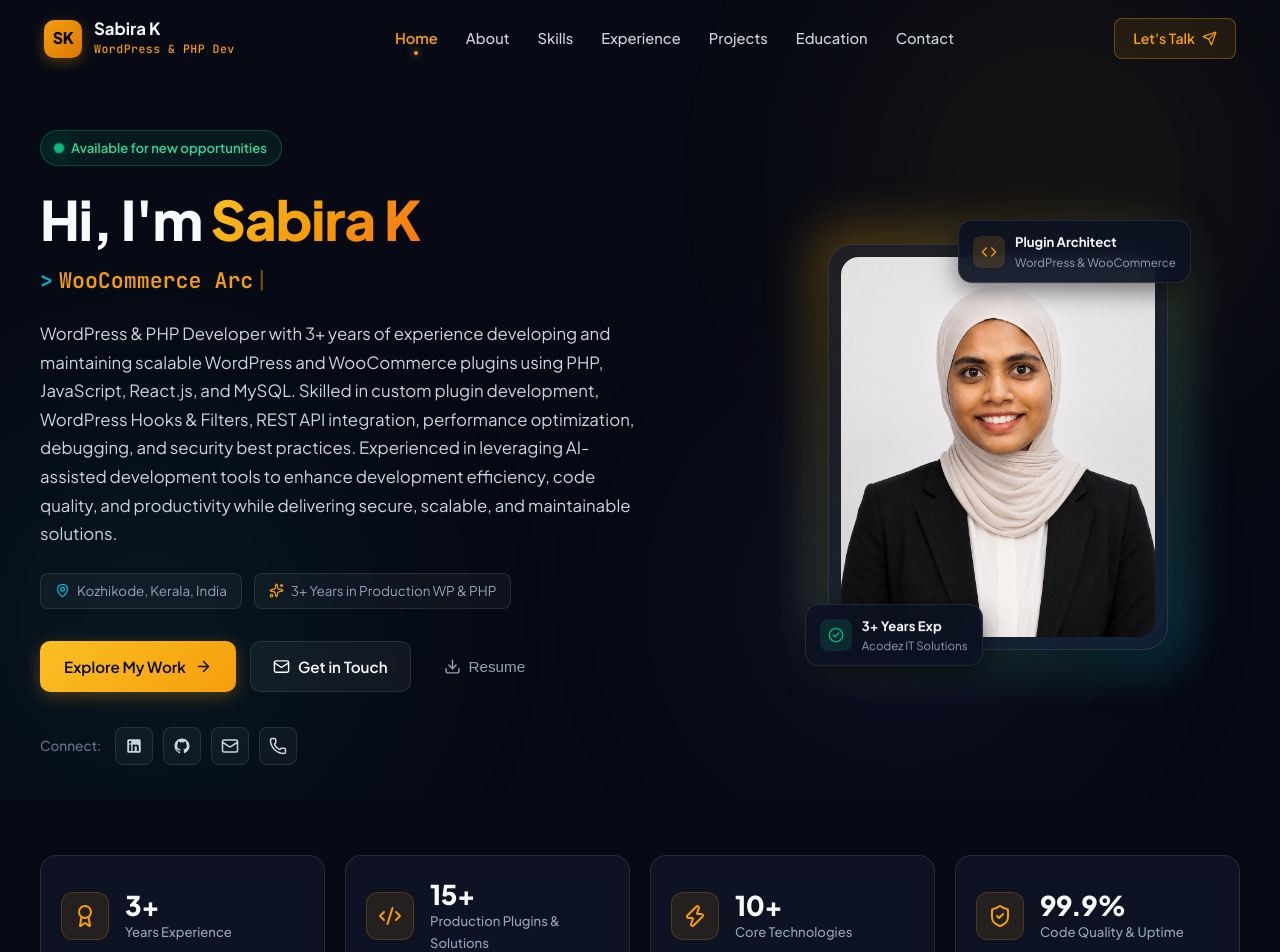
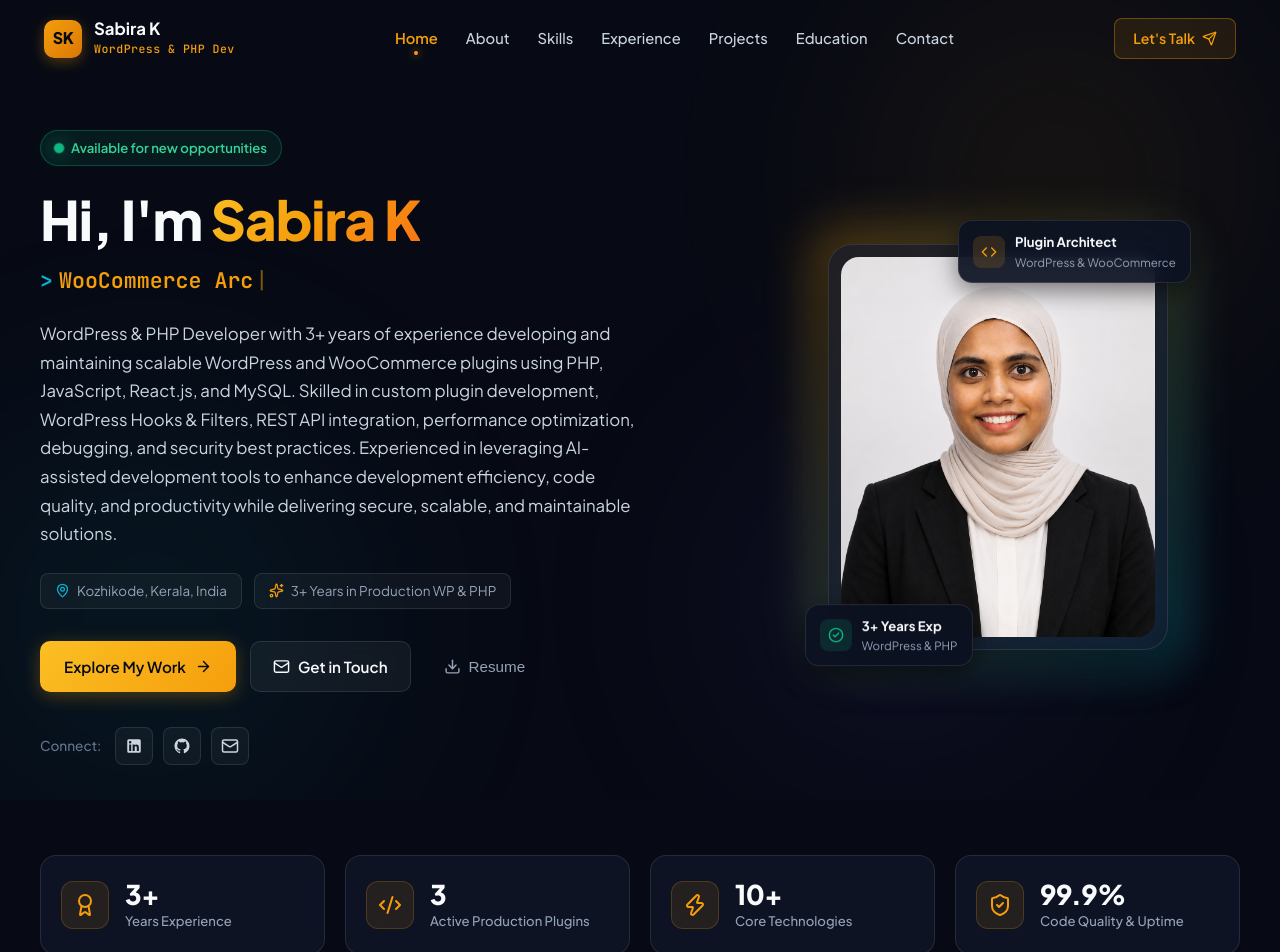
Before and after one commit to 24sab/portfolio, a React (Vite) app: page / in a window 1280 px wide. Shown: the top 952 px of the page. Built offline with nearby package versions, Linux system fonts and the light colour scheme.

Commit message:
Update contact info and portfolio details

```diff
--- a/src/components/Contact.jsx
+++ b/src/components/Contact.jsx
@@ -2,7 +2,6 @@ import React, { useState } from "react";
 import { personalInfo } from "../data/portfolioData";
 import {
   Mail,
-  Phone,
   MapPin,
   Send,
   Copy,
@@ -72,7 +71,7 @@ export default function Contact({ onShowToast }) {
           <div className="contact-info-card">
             <h3 className="contact-card-heading">Contact Information</h3>
             <p className="contact-intro-text">
-              Reach out directly via email, phone, or LinkedIn. I typically respond within 24 hours.
+              Reach out directly via email or LinkedIn. I typically respond within 24 hours.
             </p>
 
             <div className="contact-channels-list">
@@ -94,27 +93,6 @@ export default function Contact({ onShowToast }) {
                   title="Copy email to clipboard"
                 >
                   {copiedField === "Email" ? <Check size={16} className="text-success" /> : <Copy size={16} />}
-                </button>
-              </div>
-
-              {/* Phone */}
-              <div className="channel-item">
-                <div className="channel-icon-box">
-                  <Phone size={20} />
-                </div>
-                <div className="channel-info">
-                  <span className="channel-label">Phone / WhatsApp</span>
-                  <a href={`tel:${personalInfo.phone}`} className="channel-value">
-                    {personalInfo.phone}
-                  </a>
-                </div>
-                <button
-                  type="button"
-                  className="btn-copy"
-                  onClick={() => handleCopy(personalInfo.phone, "Phone number")}
-                  title="Copy phone to clipboard"
-                >
-                  {copiedField === "Phone number" ? <Check size={16} className="text-success" /> : <Copy size={16} />}
                 </button>
               </div>
 
--- a/src/components/Hero.jsx
+++ b/src/components/Hero.jsx
@@ -5,7 +5,6 @@ import {
   ArrowRight,
   Download,
   Mail,
-  Phone,
   Sparkles,
   MapPin,
   CheckCircle2,
@@ -136,13 +135,6 @@ export default function Hero({ onOpenContact }) {
               >
                 <Mail size={18} />
               </a>
-              <a
-                href={`tel:${personalInfo.phone}`}
-                className="social-btn"
-                aria-label="Phone Call"
-              >
-                <Phone size={18} />
-              </a>
             </div>
           </div>
         </div>
@@ -177,7 +169,7 @@ export default function Hero({ onOpenContact }) {
                 </div>
                 <div className="floating-badge-text">
                   <span className="badge-title">3+ Years Exp</span>
-                  <span className="badge-sub">Acodez IT Solutions</span>
+                  <span className="badge-sub">WordPress & PHP</span>
                 </div>
               </div>
             </div>
--- a/src/data/portfolioData.js
+++ b/src/data/portfolioData.js
@@ -10,13 +10,12 @@ export const personalInfo = {
   bio: "WordPress & PHP Developer with 3+ years of experience developing and maintaining scalable WordPress and WooCommerce plugins using PHP, JavaScript, React.js, and MySQL. Skilled in custom plugin development, WordPress Hooks & Filters, REST API integration, performance optimization, debugging, and security best practices. Experienced in leveraging AI-assisted development tools to enhance development efficiency, code quality, and productivity while delivering secure, scalable, and maintainable solutions.",
   location: "Kozhikode, Kerala, India",
   email: "sabirasdk24@gmail.com",
-  phone: "+91 9048752721",
   linkedin: "https://www.linkedin.com/in/sabira-k-0b3421212/",
   github: "https://github.com/24sab",
   status: "Available for new opportunities & freelance projects",
   stats: [
     { label: "Years Experience", value: "3+", suffix: "" },
-    { label: "Production Plugins & Solutions", value: "15+", suffix: "" },
+    { label: "Active Production Plugins", value: "3", suffix: "" },
     { label: "Core Technologies", value: "10+", suffix: "" },
     { label: "Code Quality & Uptime", value: "99.9%", suffix: "" }
   ]
```
